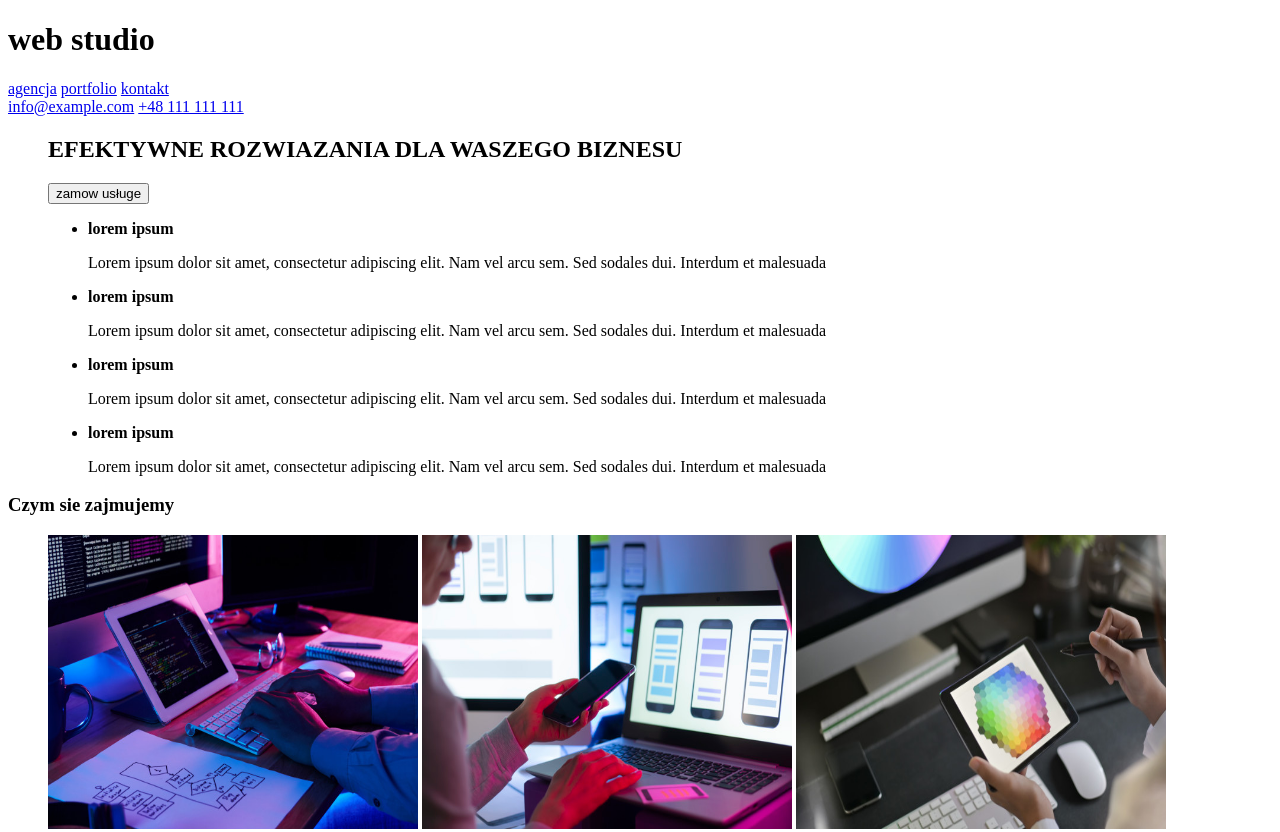
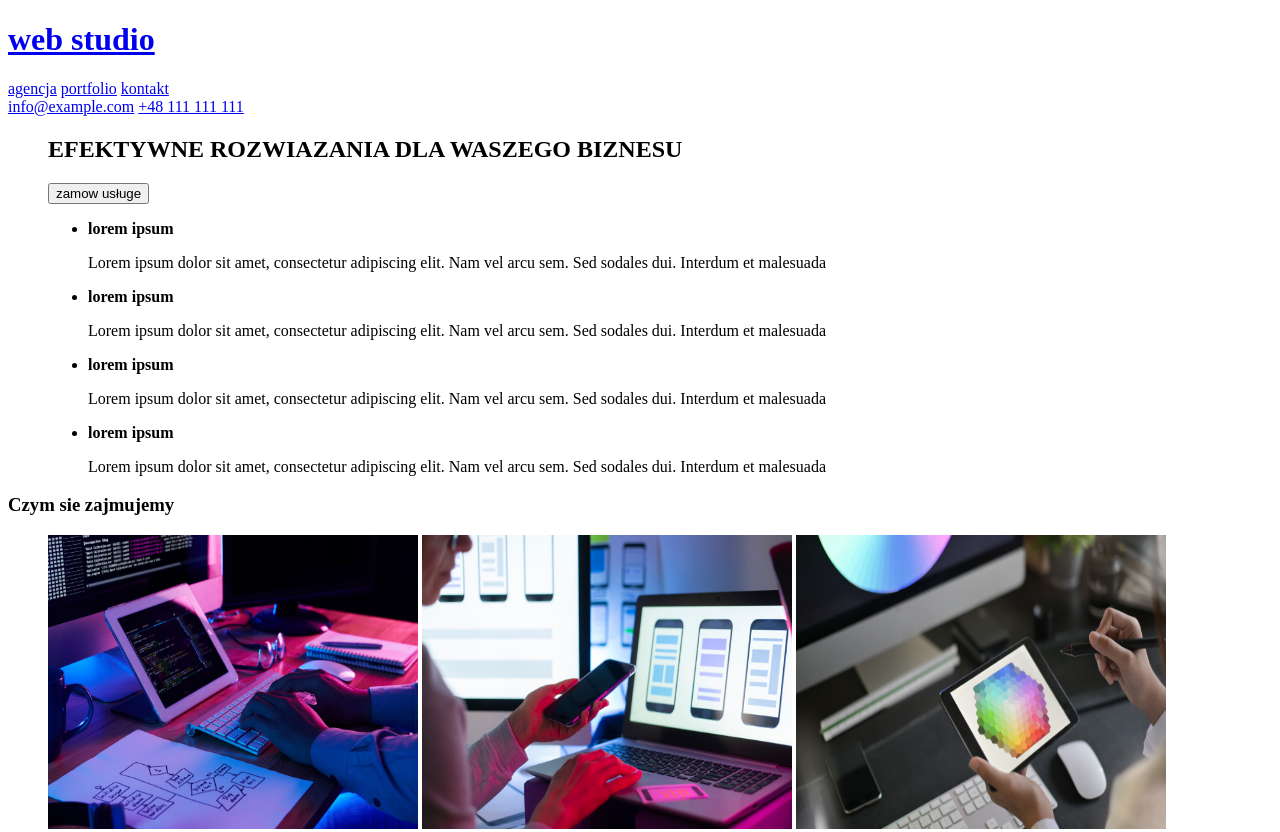
Before and after one commit to Thort6/goit-markup-hw-01, a plain HTML site: page index.html in a window 1280 px wide. Shown: the top 832 px of the page. Drawn offline with Linux system fonts and the light colour scheme.

Commit message:
Poprawka 1

```diff
--- a/index.html
+++ b/index.html
@@ -9,7 +9,7 @@
   </head>
   <body>
     <header>
-      <h1>web studio</h1>
+      <h1><a href="#webstudio">web studio</a></h1>
       <nav>
         <a href="/agencja/">agencja</a>
         <a href="/portfolio/">portfolio</a>
```
